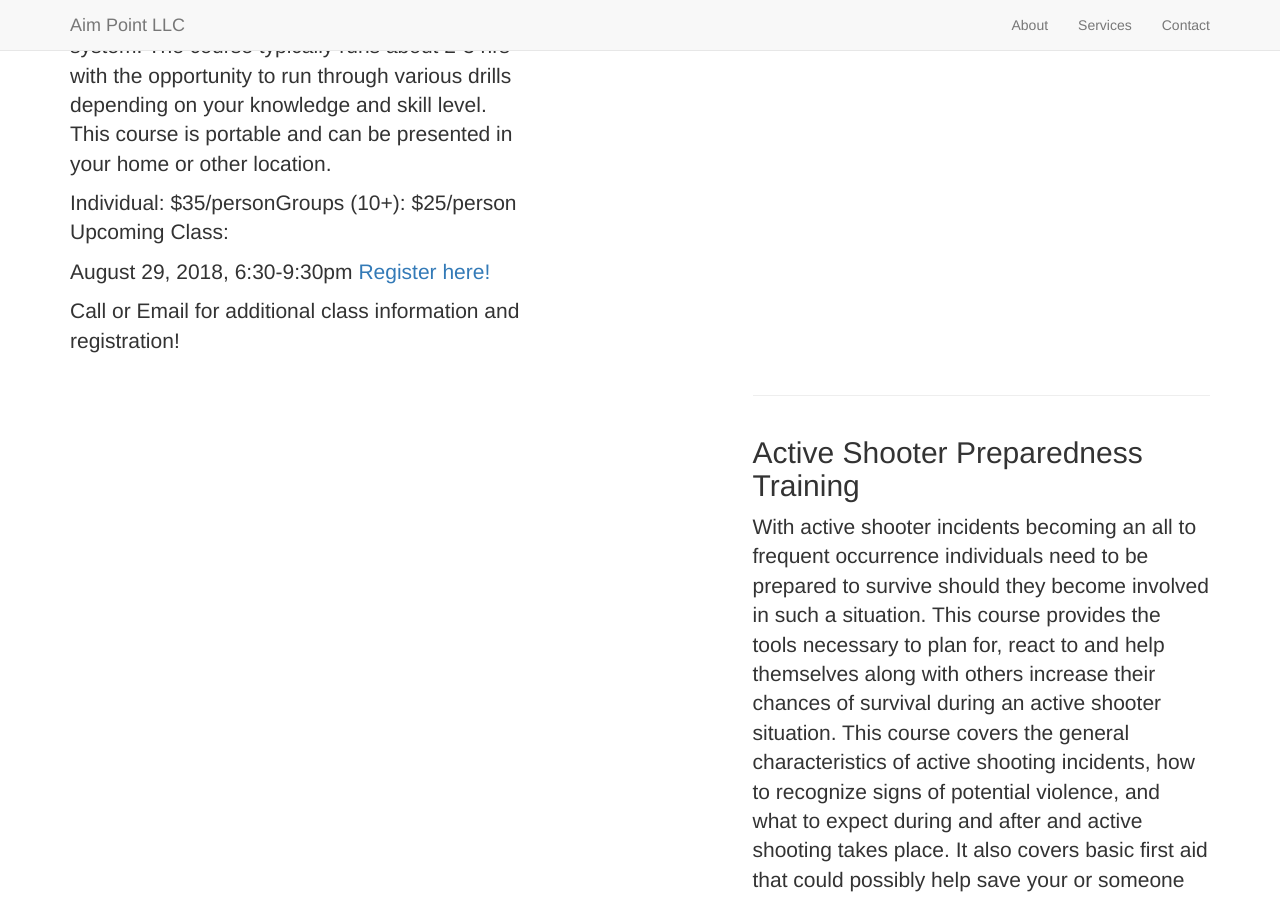
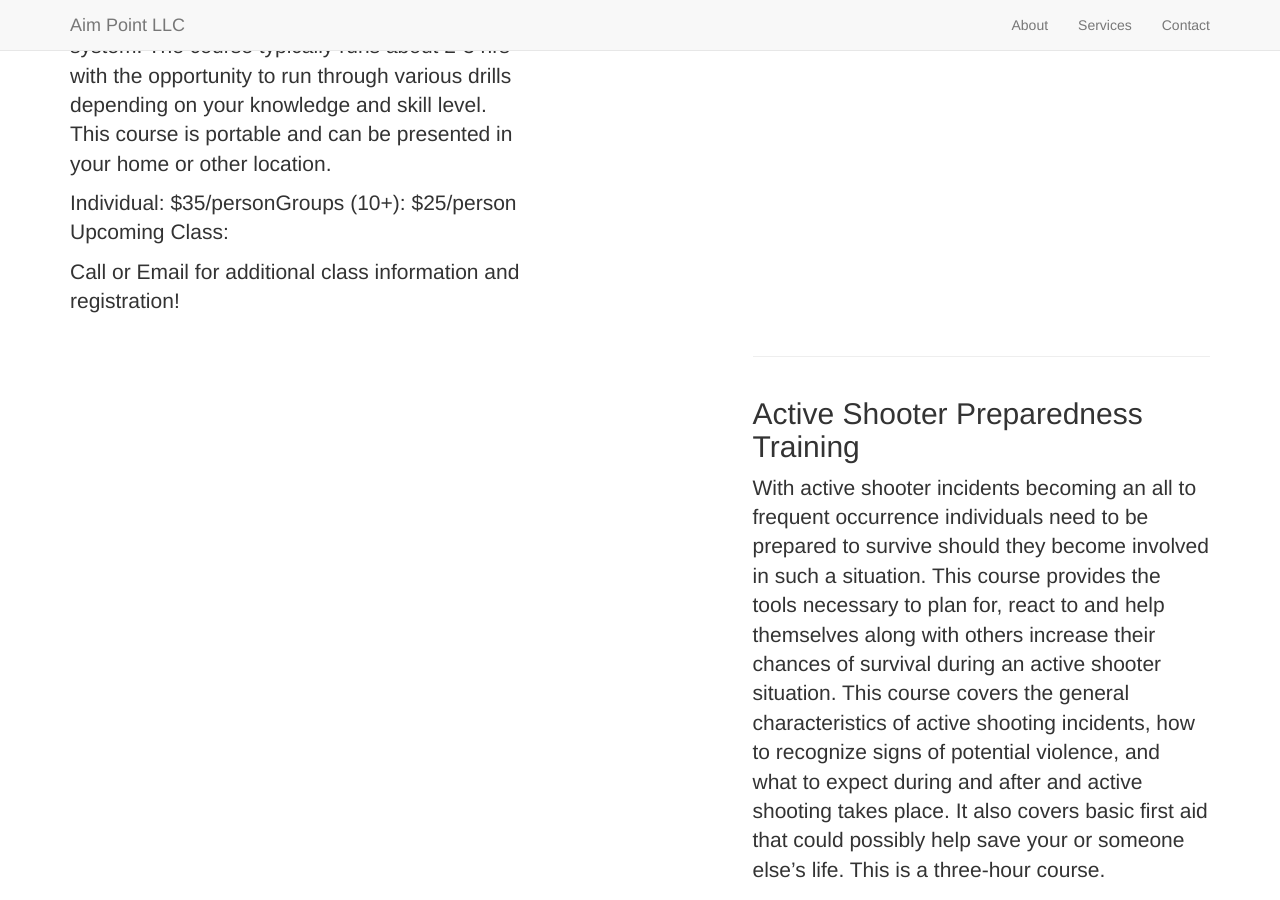
Before and after one commit to aimpoint/aimpoint.github.io, a Jekyll site: the page built from _posts/2016-1-5-marksman.markdown, in a window 1280 px wide and 900 px high, scrolled down 758 px. Built offline with Jekyll 4.4.1, drawn with Linux system fonts in a browser that asks for light colours; nearby versions of some CDN libraries; library files that are not in the unit come from our copies.

Commit message:
Update 2016-1-5-marksman.markdown

```diff
--- a/_posts/2016-1-5-marksman.markdown
+++ b/_posts/2016-1-5-marksman.markdown
@@ -11,7 +11,4 @@
 
 Upcoming Class:
 
-August 29, 2018, 6:30-9:30pm <a href="https://goo.gl/forms/Ffd8aXm0S95ESis92" target="_blank">Register here! </a>
-
-
 Call or Email for additional class information and registration!
```
